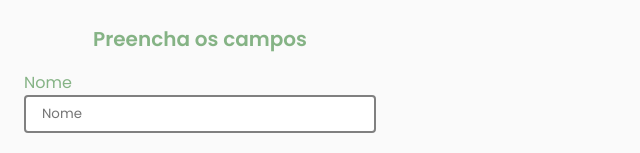
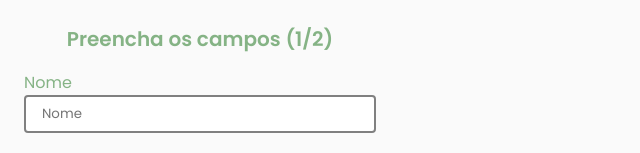
Before and after one commit to felipepxavier/register-using-steps, a React (Create React App) app: page / in a window 1280 px wide. Shown: the top 153 px of the page, without its empty margins (0-640 px from the left). Built offline with nearby package versions, Linux system fonts and the light colour scheme.

Commit message:
feat: count steps

```diff
--- a/src/components/StepWizard/index.tsx
+++ b/src/components/StepWizard/index.tsx
@@ -92,7 +92,9 @@ function StepWizard({ totalSteps }: StepWizardProps) {
 
   return (
     <S.Step>
-      <S.Title>Preencha os campos</S.Title>
+      <S.Title>
+        Preencha os campos ({`${isActivatedIndex + 1}/${steps.length}`})
+      </S.Title>
 
       {steps[isActivatedIndex].fields.map((field) => (
         <S.Field key={field.name}>
@@ -122,7 +124,7 @@ function StepWizard({ totalSteps }: StepWizardProps) {
         </S.Button>
         <S.Button
           onClick={() => handleNextStep(isActivatedIndex + 1)}
-          isDisabled={isActivatedIndex + 1 > steps.length}
+          isDisabled={isActivatedIndex + 1 === steps.length}
         >
           Continuar
         </S.Button>
```
